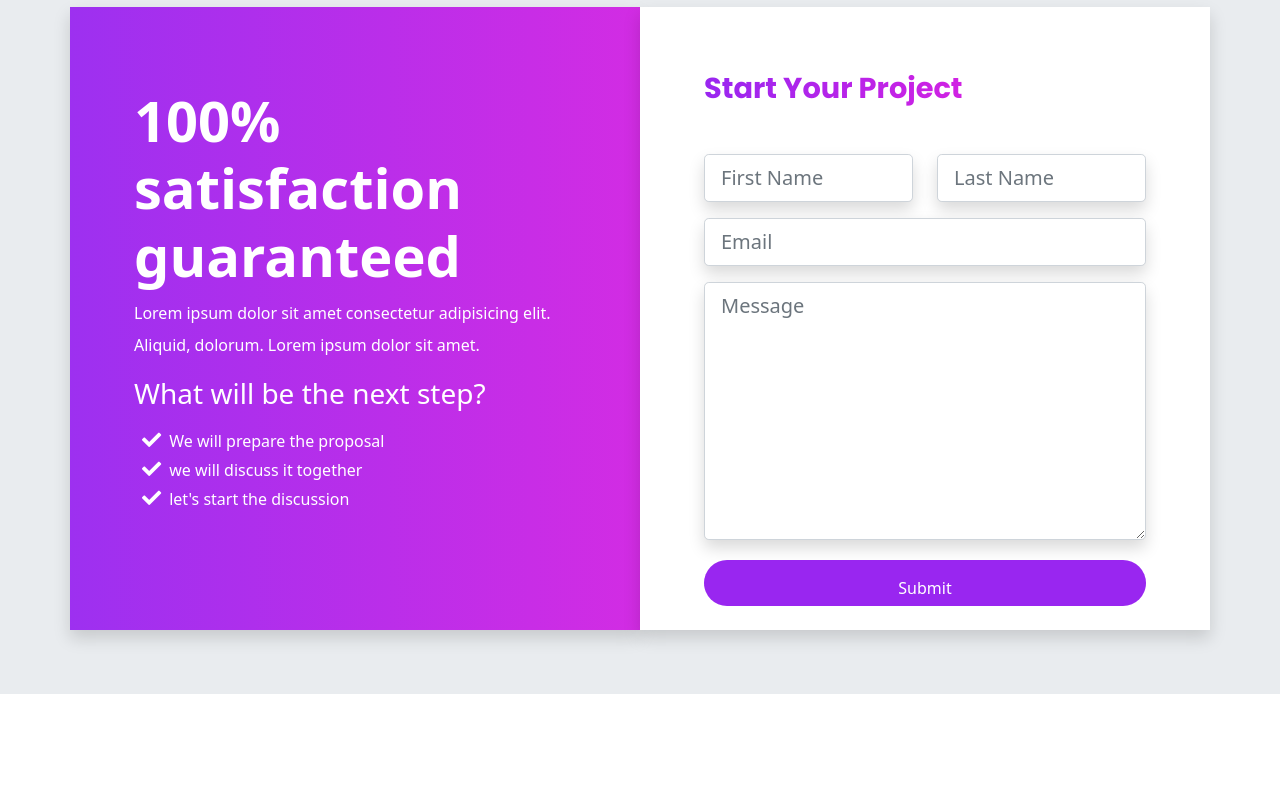
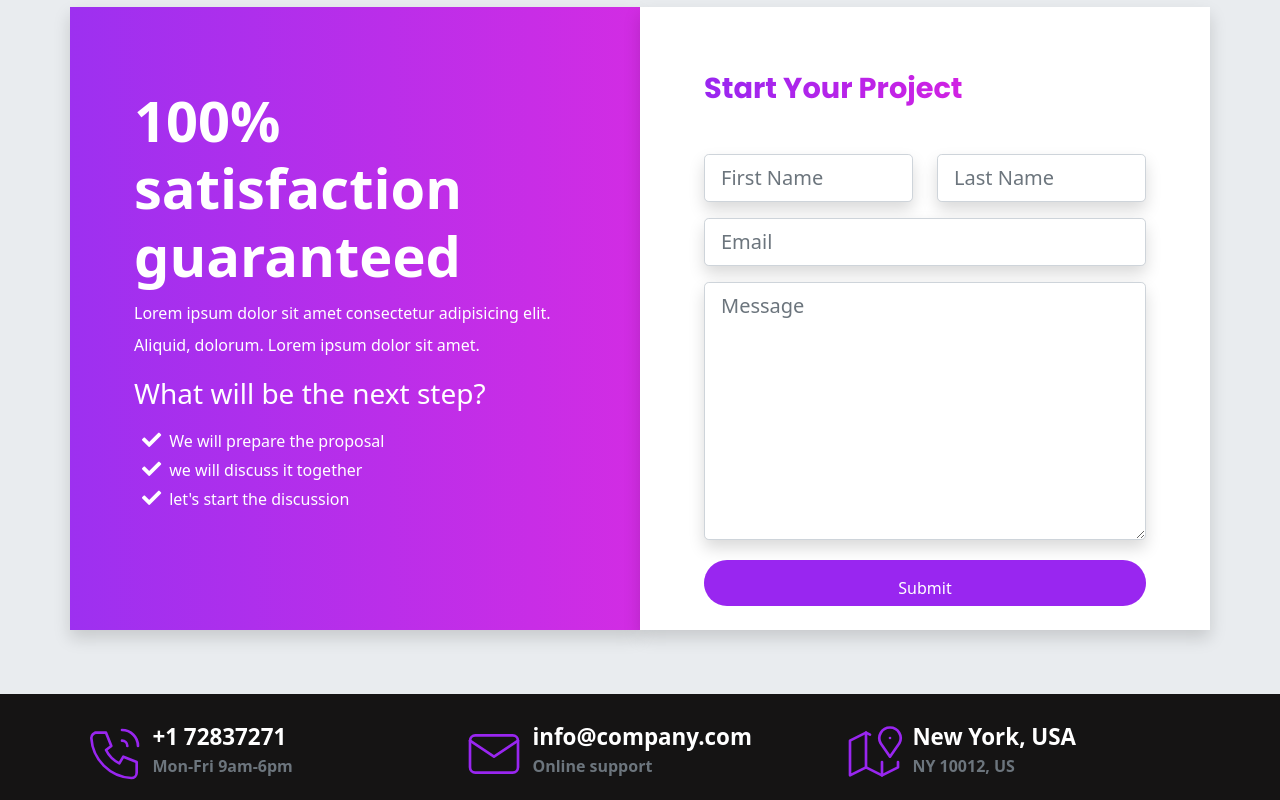
Before and after one commit to DinoVas/bootstrap-portfolio, a website: page index.html in a window 1280 px wide. Shown: the part 6526-7326 px from the top of the page. Before the commit the page ends 7220 px from the top, so only its background shows below. Drawn offline with nearby package versions, Linux system fonts and the light colour scheme.

Commit message:
initialize footer

```diff
--- a/index.html
+++ b/index.html
@@ -600,6 +600,61 @@
     </div>
   </section>
 
+
+  <!-- START SECTION 9 - THE FOOTER -->
+  <footer class="footer">
+    <div class="container">
+      <div class="row">
+        <!-- CONTENT FOR MOBILE NUMBER -->
+        <div class="col-md-4 col-lg-4 contact-box pt-1 d-md-b d-lg-flex d-flex">
+          <div class="contact-box__icon">
+            <svg xmlns="http://www.w3.org/2000/svg" class="icon icon-tabler icon-tabler-phone-call" viewBox="0 0 24 24" stroke-width="1" fill="none" stroke-linecap="round" stroke-linejoin="round">
+              <path stroke="none" d="M0 0h24v24H0z" fill="none"/>
+              <path d="M5 4h4l2 5l-2 1.5a11 11 0 0 0 5 5l1.5 -2.5l5 2v4a2 2 0 0 1 -2 2a16 16 0 0 1 -15 -15a2 2 0 0 1 2 -2" />
+              <path d="M15 7a2 2 0 0 1 2 2" />
+              <path d="M15 3a6 6 0 0 1 6 6" />
+            </svg>
+          </div>
+          <div class="contact-box__info">
+            <a href="" class="contact-box__info--title">+1 72837271</a>
+            <p class="contact-box__info--subtitle">Mon-Fri 9am-6pm</p>
+          </div>
+        </div>
+        <!-- CONTENT FOR THE INFO -->
+        <div class="col-md-4 col-lg-4 contact-box pt-1 d-md-b d-lg-flex d-flex">
+          <div class="contact-box__icon">
+            <svg xmlns="http://www.w3.org/2000/svg" class="icon icon-tabler icon-tabler-mail" viewBox="0 0 24 24" stroke-width="1" fill="none" stroke-linecap="round" stroke-linejoin="round">
+              <path stroke="none" d="M0 0h24v24H0z" fill="none"/>
+              <rect x="3" y="5" width="18" height="14" rx="2" />
+              <polyline points="3 7 12 13 21 7" />
+            </svg>
+          </div>
+          <div class="contact-box__info">
+            <a href="" class="contact-box__info--title">info@company.com</a>
+            <p class="contact-box__info--subtitle">Online support</p>
+          </div>
+        </div>
+        <!-- CONTENT FOR THE LOCATION -->
+        <div class="col-md-4 col-lg-4 contact-box pt-1 d-md-b d-lg-flex d-flex">
+          <div class="contact-box__icon">
+            <svg xmlns="http://www.w3.org/2000/svg" class="icon icon-tabler icon-tabler-map-2" viewBox="0 0 24 24" stroke-width="1" fill="none" stroke-linecap="round" stroke-linejoin="round">
+              <path stroke="none" d="M0 0h24v24H0z" fill="none"/>
+              <line x1="18" y1="6" x2="18" y2="6.01" />
+              <path d="M18 13l-3.5 -5a4 4 0 1 1 7 0l-3.5 5" />
+              <polyline points="10.5 4.75 9 4 3 7 3 20 9 17 15 20 21 17 21 15" />
+              <line x1="9" y1="4" x2="9" y2="17" />
+              <line x1="15" y1="15" x2="15" y2="20" />
+            </svg>
+          </div>
+          <div class="contact-box__info">
+            <a href="" class="contact-box__info--title">New York, USA</a>
+            <p class="contact-box__info--subtitle">NY 10012, US</p>
+          </div>
+        </div>
+      </div>
+    </div>
+  </footer>
+
     <script src="assets/vendors/glightbox/js/glightbox.js"></script>
     <script type="text/javascript">
         const lightbox = GLightbox({
--- a/scss/_custom.scss
+++ b/scss/_custom.scss
@@ -2,6 +2,7 @@
 $purple-dark:  #9926f0;
 $purple-light:  #BB6EF5;
 $pink:    #D122E3;
+$footer: #151414;
 
 //WHITE AND GRAY COLORS
 $white:    #fff;
--- a/scss/sections/_footer.scss
+++ b/scss/sections/_footer.scss
@@ -0,0 +1,49 @@
+@use '../custom' as *;
+@use '../components/mixins' as *;
+
+.footer {
+    padding-top: 1rem;
+    background-color: $footer;
+}
+
+//STYLE THE CONTACT BOX CONTENT
+
+.contact-box {
+    position: relative;
+
+    &__icon {
+        width: 2rem;
+        stroke: $primary;
+        padding-top: 0.5rem;
+
+        @include media-breakpoint-up(sm){
+            width: 4rem;
+        }
+    }
+
+    &__info {
+        padding: 0.4rem;
+        font-weight: 600;
+
+
+        &--title {
+            color: white;
+            text-decoration: none;
+            font-size: 1rem;
+
+            @include media-breakpoint-up(sm){
+                font-size: 1.4rem;
+            }
+        }
+
+        &--subtitle {
+            color: $gray-600;
+            text-decoration: none;
+            font-size: .8rem;
+
+            @include media-breakpoint-up(sm){
+                font-size: 1rem;
+            }
+        }
+    }
+}
```
Also changed, not shown: assets/css/style.css, 1 other file.
